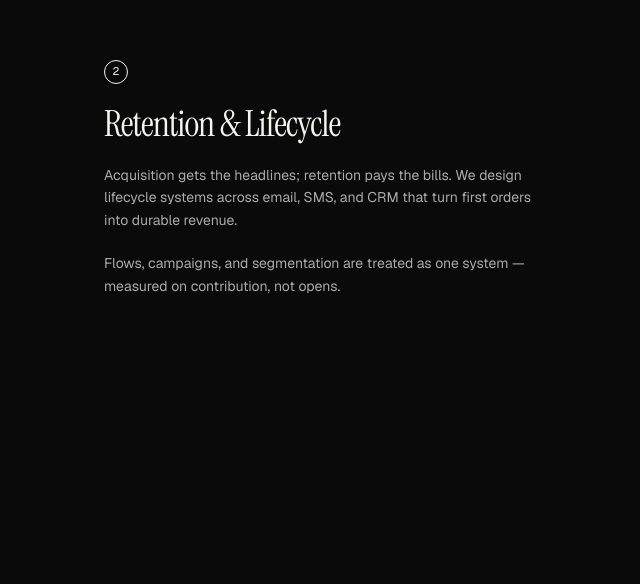
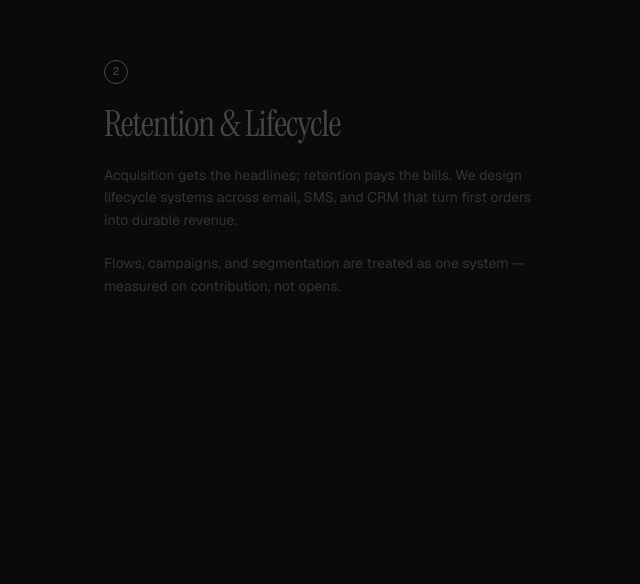
Before and after one commit to Justdan111/grey-room, a Next.js app: page / in a window 1280 px wide. Shown: the part 2196-2780 px from the top of the page, without its empty margins (0-640 px from the left). Built offline with nearby package versions, Linux system fonts and the light colour scheme.

Commit message:
Refactor Pillars component to update scroll trigger references and enhance opacity transition for active items

```diff
--- a/app/components/Pillars.tsx
+++ b/app/components/Pillars.tsx
@@ -79,7 +79,7 @@ export default function Pillars() {
         y: () => track.offsetHeight - sphere.offsetHeight,
         ease: "none",
         scrollTrigger: {
-          trigger: section,
+          trigger: track,
           start: "top center",
           end: "bottom center",
           scrub: 1,
@@ -92,7 +92,7 @@ export default function Pillars() {
         ease: "none",
         transformOrigin: "50% 50%",
         scrollTrigger: {
-          trigger: section,
+          trigger: track,
           start: "top center",
           end: "bottom center",
           scrub: 1,
@@ -166,7 +166,9 @@ export default function Pillars() {
                 ref={(el) => {
                   itemRefs.current[i] = el;
                 }}
-                className="flex min-h-[65vh] max-w-md flex-col justify-center"
+                className={`flex min-h-[65vh] max-w-md flex-col justify-center transition-opacity duration-700 ${
+                  i === active ? "opacity-100" : "opacity-25"
+                }`}
               >
                 <CircledNumber n={i + 1} />
                 <h3 className="mt-5 font-serif text-3xl tracking-tight sm:text-4xl">
```
